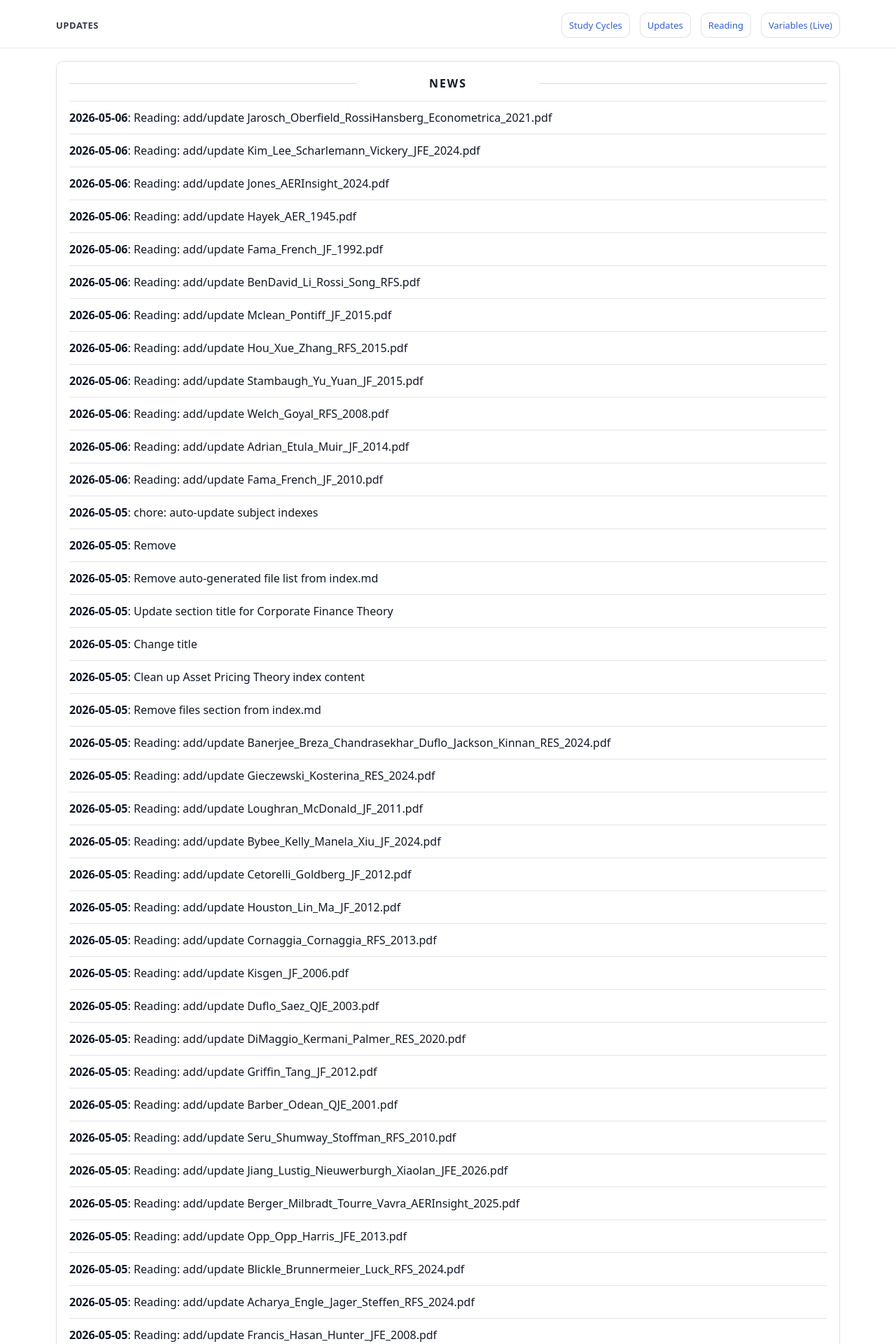
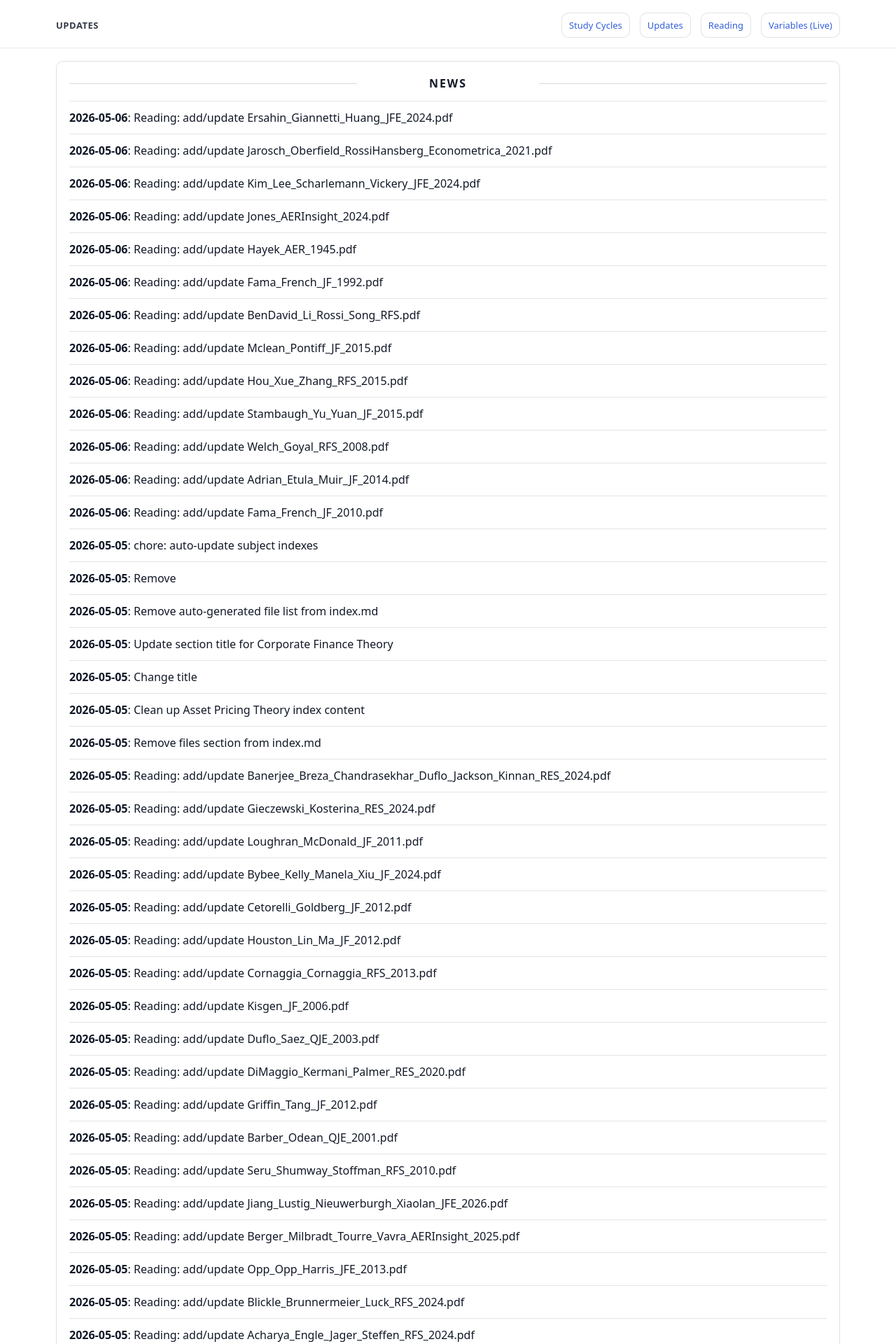
Before and after one commit to yaxinzn/study-archive, a Jekyll site: the page built from updates/index.md, in a window 1280 px wide. Shown: the top 1920 px of the page at 70% size. Built offline with Jekyll 4.4.1, drawn with Linux system fonts in a browser that asks for light colours; some of the changed text lies outside the part shown.

Commit message:
chore: update NEWS feed

```diff
--- a/_data/news.yml
+++ b/_data/news.yml
@@ -1,4 +1,7 @@
 # Auto-generated update history (sorted newest -> oldest). Do not edit manually.
+- ts: "1778061112"
+  date: "2026-05-06"
+  title: "Reading: add/update Ersahin_Giannetti_Huang_JFE_2024.pdf"
 - ts: "1778060339"
   date: "2026-05-06"
   title: "Reading: add/update Jarosch_Oberfield_RossiHansberg_Econometrica_2021.pdf"
```
